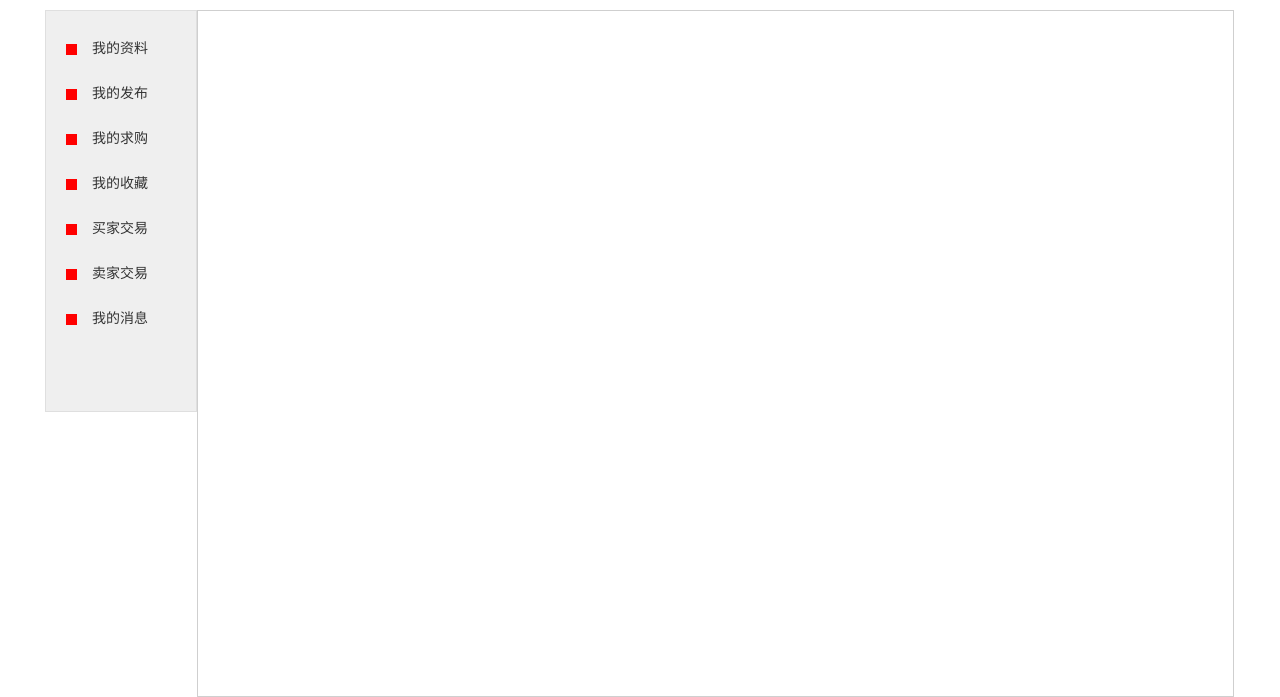
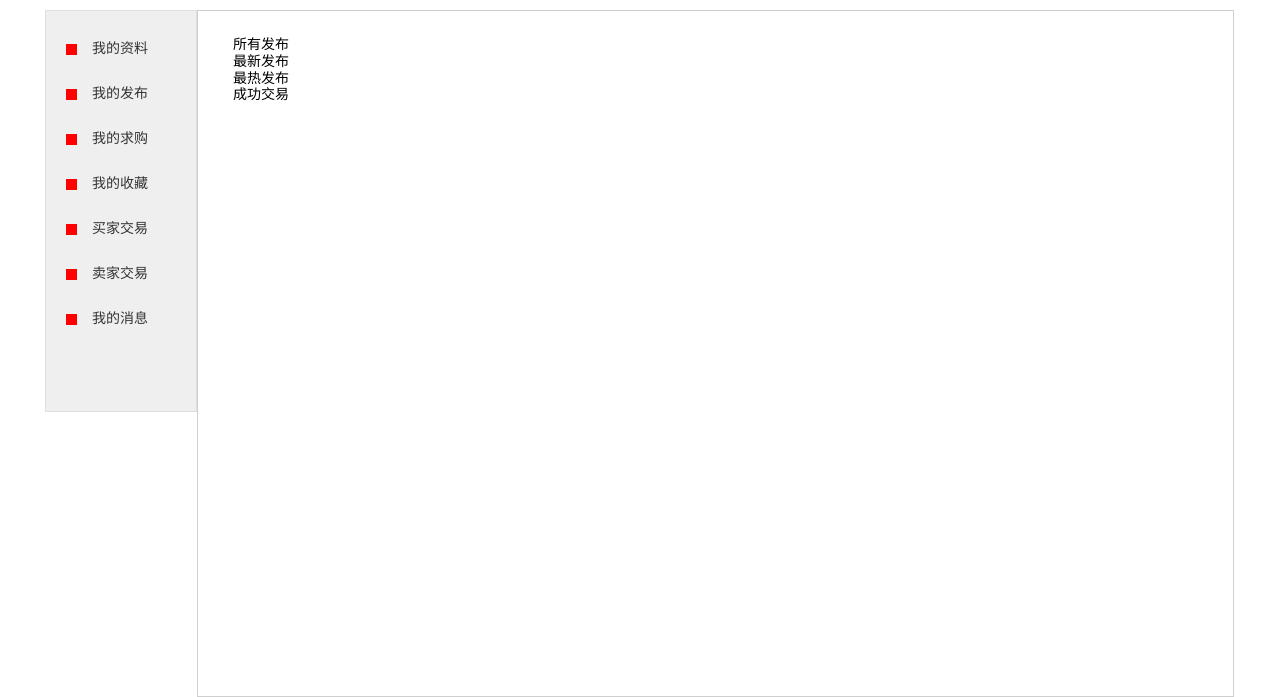
Before and after one commit to dandanJing/tiaozy, a Django app: page /open-my-center/ in a window 1280 px wide. Shown: the part 108-805 px from the top of the page. Run offline with Django 3.2, Linux system fonts and the light colour scheme; a user stored in the database is signed in; grey boxes are pictures that could not be loaded.

Commit message:
些许修改

```diff
--- a/templates/my_center.html
+++ b/templates/my_center.html
@@ -79,7 +79,16 @@
                 </ul>
             </div>
             <div class="right-body" id="right-body-cont">
-
+                <div class="mypost-title">
+                    <div class="title-nav">
+                        <ul>
+                            <li>所有发布</li>
+                            <li>最新发布</li>
+                            <li>最热发布</li>
+                            <li>成功交易</li>
+                        </ul>
+                    </div>
+                </div>
             </div>
         </div>
     </div>
```
